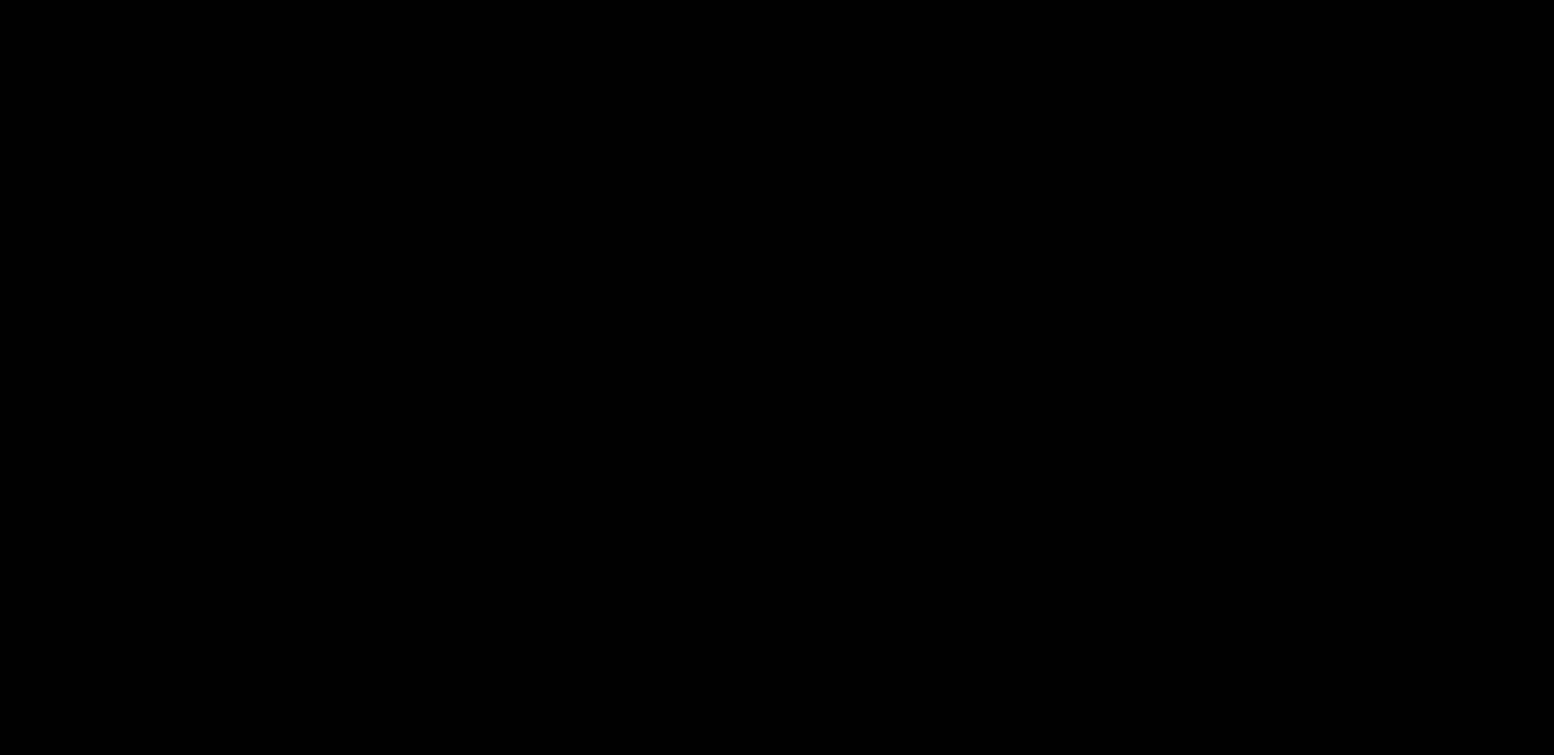
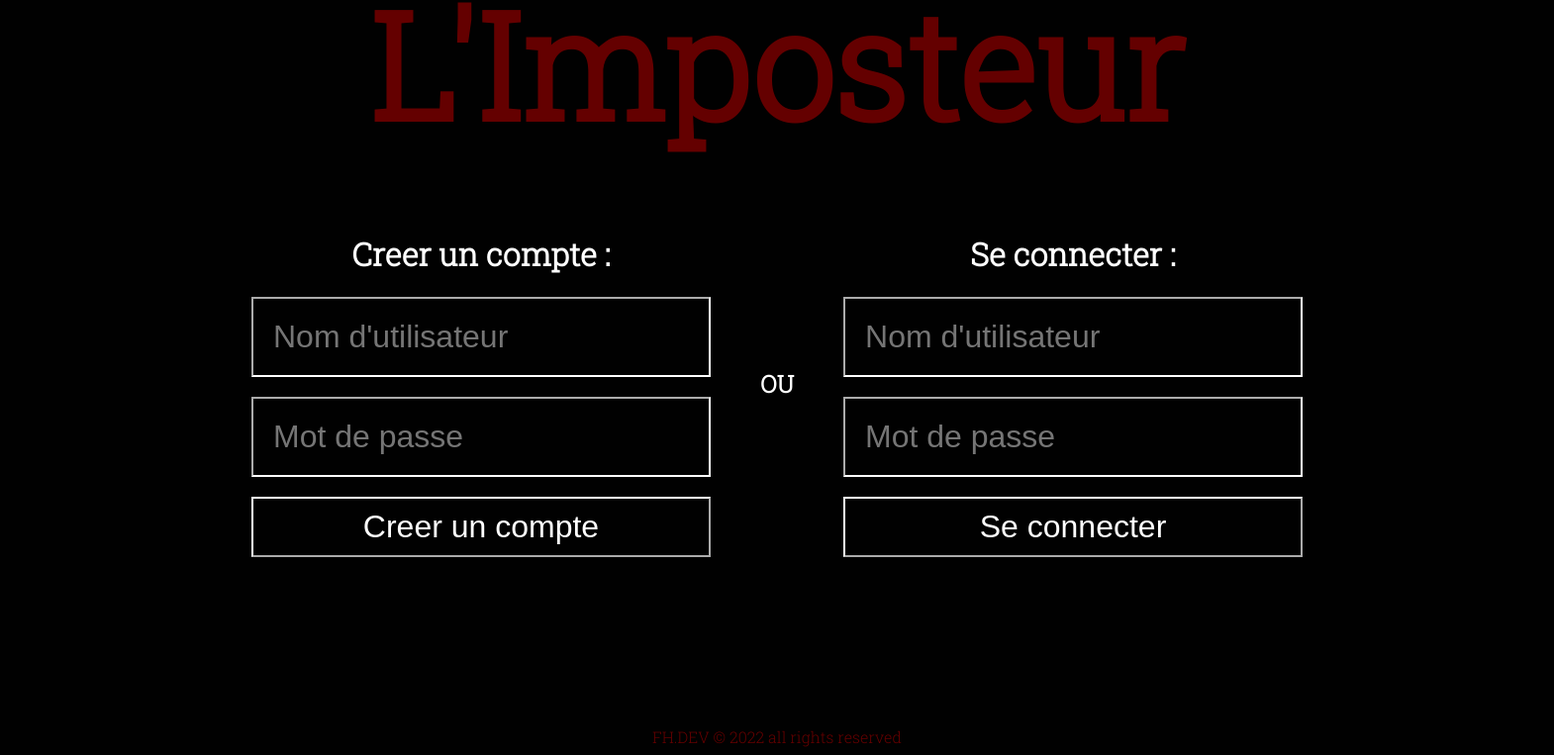
Before and after one commit to FH-DEV1/client, a React (Create React App) app: page / in a window 1280 px wide. Shown: the part 1946-2709 px from the top of the page at 99% size, 1570 px wide, since content can reach past the window. Before the commit the page ends 816 px from the top, so only its background shows below. Built offline with nearby package versions, Linux system fonts and the light colour scheme.

Commit message:
even better login/signup page

```diff
--- a/public/index.html
+++ b/public/index.html
@@ -31,18 +31,14 @@
     -->
     <title>L'imposteur - FH.DEV</title>
   </head>
+  <header>
+    <h3>L'Imposteur</h3>
+  </header>
   <body>
     <noscript>You need to enable JavaScript to run this app.</noscript>
     <div id="root"></div>
-    <!--
-      This HTML file is a template.
-      If you open it directly in the browser, you will see an empty page.
-
-      You can add webfonts, meta tags, or analytics to this file.
-      The build step will place the bundled scripts into the <body> tag.
-
-      To begin the development, run `npm start` or `yarn start`.
-      To create a production bundle, use `npm run build` or `yarn build`.
-    -->
+    <footer>
+      <p>FH.DEV © 2022 all rights reserved</p>
+    </footer>
   </body>
 </html>
--- a/public/style.css
+++ b/public/style.css
@@ -1,16 +1,17 @@
+*{
+  display: grid;
+}
 body{
   background-color: #010101;
 }
 .App {
   text-align: center;
   display: flex;
-  min-height: 100vh;
   align-items: center;
   justify-content: center;
   flex-direction: row;
 }
 input {
-  margin: 0.5rem 0;
   font-size: 200%;
   border-width:2px;
   border-color:white;
@@ -37,5 +38,19 @@
   font-family: 'Roboto Slab', serif;
   color: white;
 }
+h3{
+  margin: 50px;
+  font-family: 'Roboto Slab', serif;
+  color: rgb(100, 0, 0);
+  text-align: center;
+  font-size: 150px;
+}
+footer{
+  display: flex;
+  justify-content: center;
+  font-family: 'Roboto Slab', serif;
+  color: rgb(100, 0, 0);
+  margin-top: 10%;
+}
 @media screen and (max-width: 600px) {
 }
--- a/src/index.css
+++ /dev/null
@@ -1,13 +0,0 @@
-body {
-  margin: 0;
-  font-family: -apple-system, BlinkMacSystemFont, 'Segoe UI', 'Roboto', 'Oxygen',
-    'Ubuntu', 'Cantarell', 'Fira Sans', 'Droid Sans', 'Helvetica Neue',
-    sans-serif;
-  -webkit-font-smoothing: antialiased;
-  -moz-osx-font-smoothing: grayscale;
-}
-
-code {
-  font-family: source-code-pro, Menlo, Monaco, Consolas, 'Courier New',
-    monospace;
-}
--- a/src/pages/Login.js
+++ b/src/pages/Login.js
@@ -1,29 +1,3 @@
-// import React from "react";
-// import { useState } from "react"
-// import { useNavigate } from "react-router-dom";
-
-// function Login() {
-//     const [username, setUsername] = useState('');
-//     let navigate = useNavigate();
-//     const handleSubmit = (e) => {
-//         e.preventDefault();
-//         console.log(username);
-//     }
-//     return (
-//         <div className="auth-form-container">
-//                 <form className="login-form"onSubmit={handleSubmit}>
-//                 <h1>Nom d'utilisateur :</h1>
-//                 <input value={username} onChange={(e) => setUsername(e.target.value)} type="username" placeholder="username" id="username" name="username"></input>
-//                 <button type="submit" onClick={() => {navigate("/join-a-room")}}>{" "}Jouer</button>
-//             </form>
-//         </div>
-//   );
-// }
-
-// export default Login;
-
-
-
 import React, { useState } from "react";
 import Axios from "axios";
 import Cookies from "universal-cookie";
@@ -50,13 +24,13 @@
       <h1>Se connecter :</h1>
 
       <input
-        placeholder="Username"
+        placeholder="Nom d'utilisateur"
         onChange={(event) => {
           setUsername(event.target.value);
         }}
       />
       <input
-        placeholder="Password"
+        placeholder="Mot de passe"
         type="password"
         onChange={(event) => {
           setPassword(event.target.value);
--- a/src/pages/SignUp.js
+++ b/src/pages/SignUp.js
@@ -21,13 +21,13 @@
     <div className="signUp">
       <h1>Creer un compte :</h1>
       <input
-        placeholder="Username"
+        placeholder="Nom d'utilisateur"
         onChange={(event) => {
           setUser({ ...user, username: event.target.value });
         }}
       />
       <input
-        placeholder="Password"
+        placeholder="Mot de passe"
         type="password"
         onChange={(event) => {
           setUser({ ...user, password: event.target.value });
```
Also changed, not shown: src/setupTests.js (deleted, +0 -5 lines), src/logo.svg (deleted).
